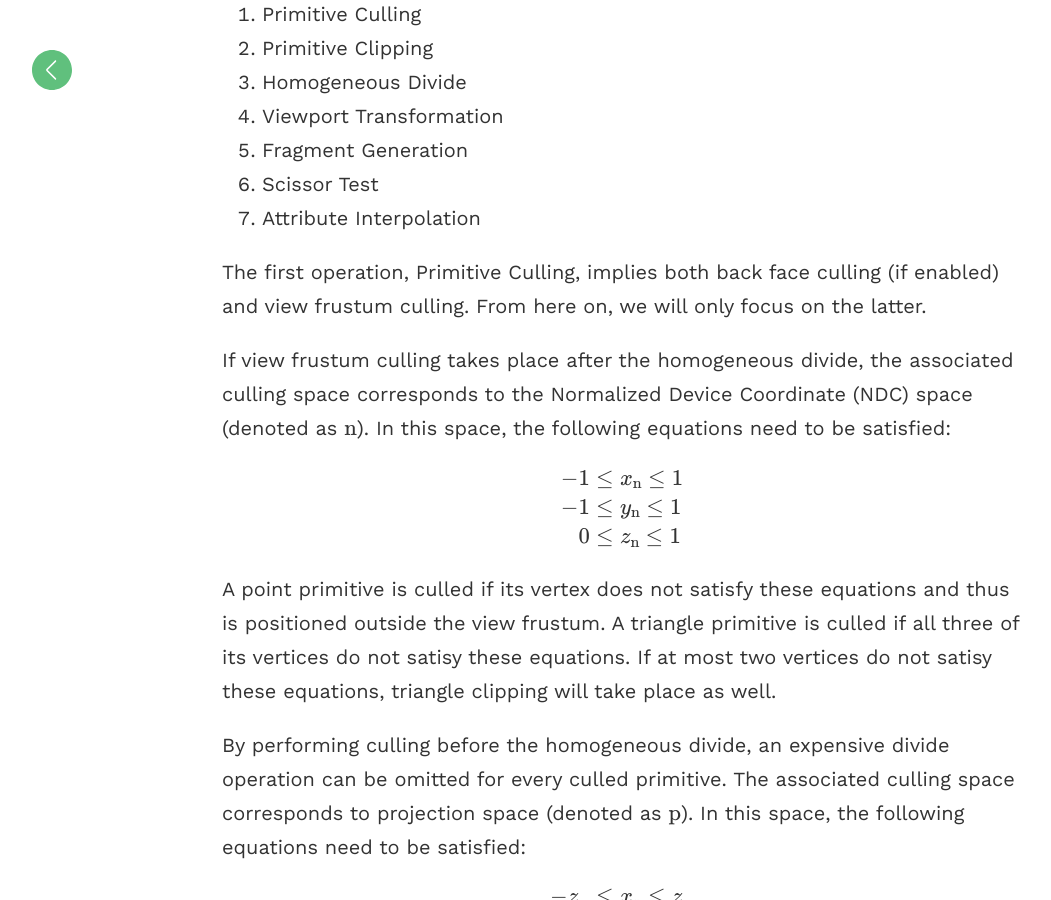
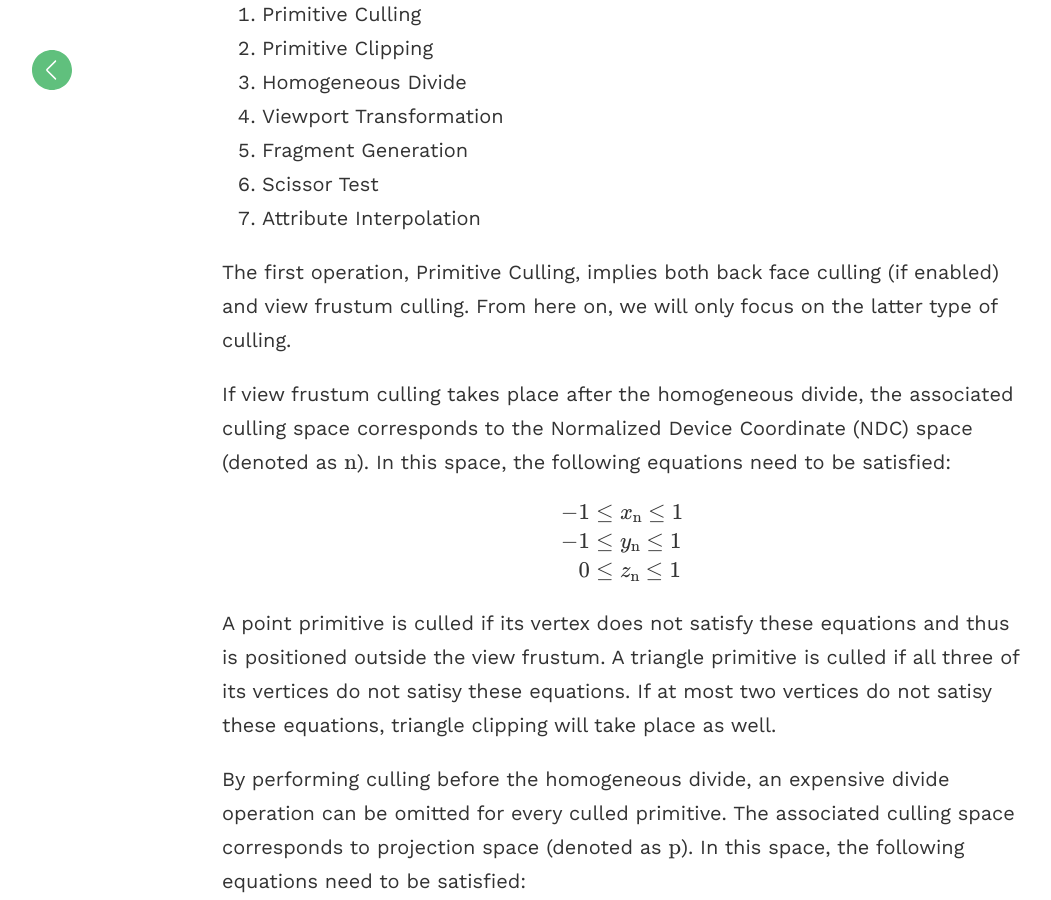
Before and after one commit to matt77hias/Blog, a Jekyll site: the page built from _posts/2017-08-24-creating-a-view-frustum.md, in a window 1280 px wide and 900 px high, scrolled down 867 px. Shown: the whole window, without its empty margins (18-1069 px from the left). Built offline with Jekyll 4.4.1, drawn with Linux system fonts in a browser that asks for light colours; formulas are drawn with MathJax 3; comment, search, counter and statistics services are not loaded.

Commit message:
Update 2017-08-24-creating-a-view-frustum.md

```diff
--- a/_posts/2017-08-24-creating-a-view-frustum.md
+++ b/_posts/2017-08-24-creating-a-view-frustum.md
@@ -15,7 +15,7 @@ The fixed-function Rasterizer Stage (`RS`) of the graphics pipeline receives ind
 6. Scissor Test
 7. Attribute Interpolation
 
-The first operation, Primitive Culling, implies both back face culling (if enabled) and view frustum culling. From here on, we will only focus on the latter.
+The first operation, Primitive Culling, implies both back face culling (if enabled) and view frustum culling. From here on, we will only focus on the latter type of culling.
 
 If view frustum culling takes place after the homogeneous divide, the associated culling space corresponds to the Normalized Device Coordinate (NDC) space (denoted as $$\mathrm{n}$$). In this space, the following equations need to be satisfied:
 
```
